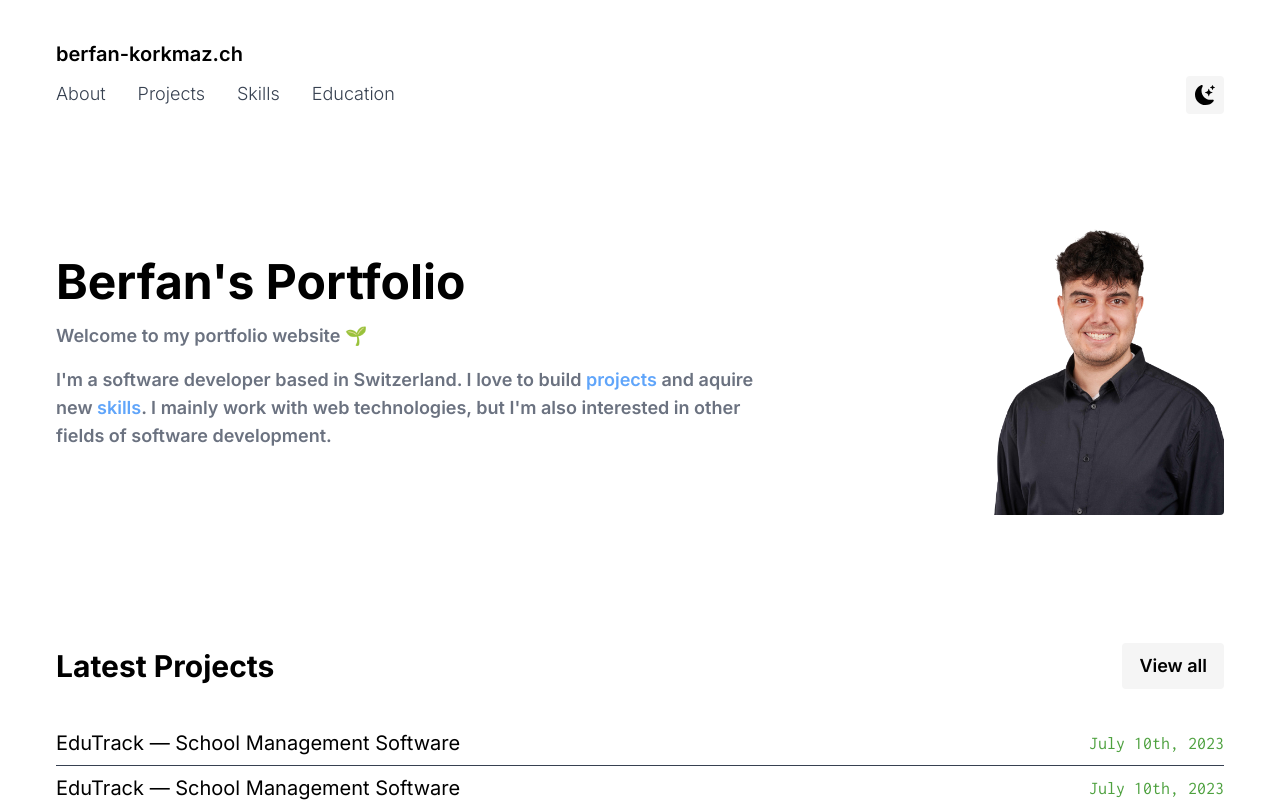
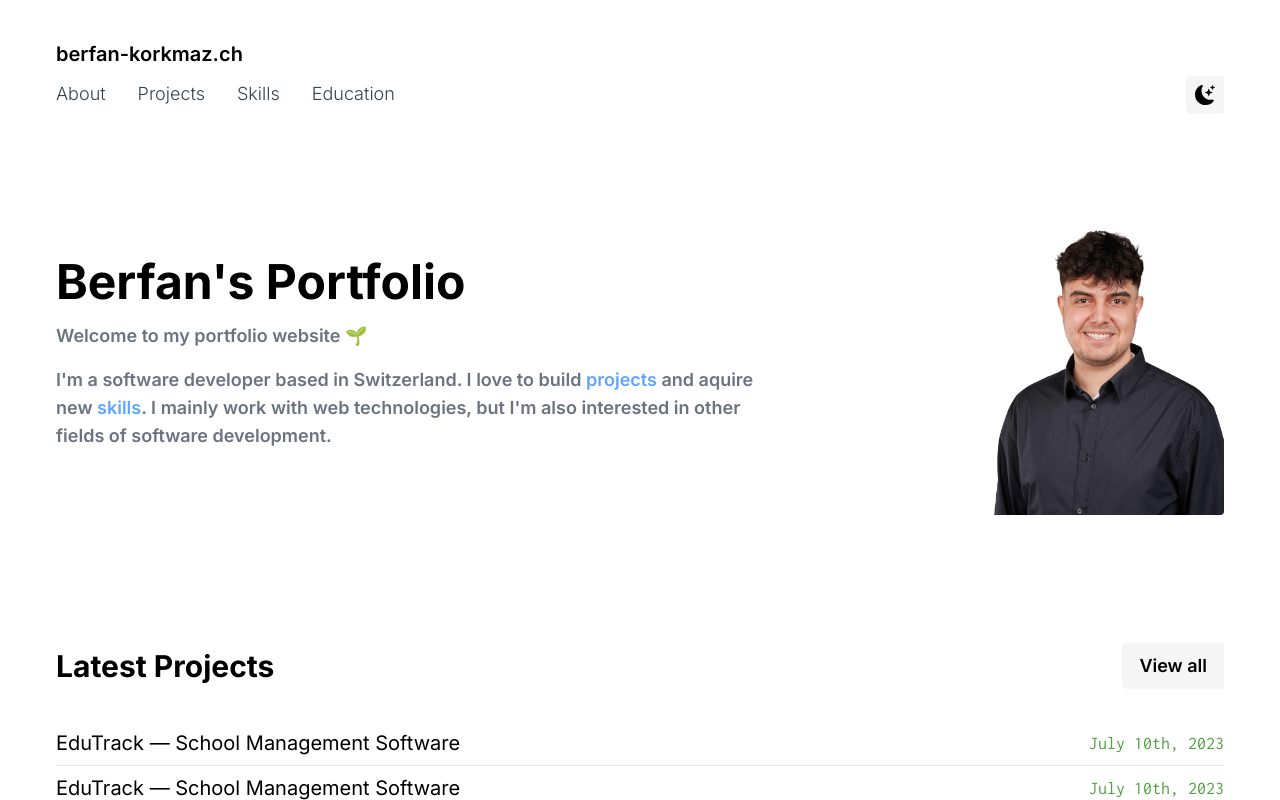
Before and after one commit to BerfanK/berfan-portfolio, a React (Vite) app: page / in a window 1280 px wide. Built offline with nearby package versions, Linux system fonts and the light colour scheme.

Commit message:
style: 💎light mode improved

```diff
--- a/src/components/static/pages/home/elements/EducationCard.tsx
+++ b/src/components/static/pages/home/elements/EducationCard.tsx
@@ -3,7 +3,7 @@ import { IoSchoolOutline } from 'react-icons/io5';
 
 export default function EducationCard(props: EducationProps) {
     return (
-        <div className="flex flex-row items-center gap-8 border divide-x-2 divide-gray-500 border-gray-00 dark:border-gray-800 bg-white dark:bg-[#1f1f1f] rounded-md p-5">
+        <div className="flex flex-row items-center gap-8 border divide-x-2 divide-gray-500 border-gray-200 dark:border-gray-800 bg-white dark:bg-[#1f1f1f] rounded-md p-5">
             {props.image && <img src={props.image} alt={props.name} className="w-20 max-h-20" />}
             {!props.image && <IoSchoolOutline className="w-[100px] h-20 text-gray-700 dark:text-gray-400" />}
             <div className="flex flex-col pl-5 w-full">
--- a/src/components/static/pages/home/elements/ExperienceCard.tsx
+++ b/src/components/static/pages/home/elements/ExperienceCard.tsx
@@ -3,7 +3,7 @@ import { MdWorkOutline } from 'react-icons/md';
 
 export default function ExperienceCard(props: ExperienceProps) {
     return (
-        <div className="flex flex-row items-center gap-8 border divide-x-2 divide-gray-500 border-gray-00 dark:border-gray-800 bg-white dark:bg-[#1f1f1f] rounded-md p-5">
+        <div className="flex flex-row items-center gap-8 border divide-x-2 divide-gray-500 border-gray-200 dark:border-gray-800 bg-white dark:bg-[#1f1f1f] rounded-md p-5">
             {props.image && <img src={props.image} alt={props.name} className="w-20 max-h-20" />}
             {!props.image && <MdWorkOutline className="w-[100px] h-20 text-gray-700 dark:text-gray-400" />}
             <div className="flex flex-col pl-5 w-full">
--- a/src/components/static/pages/home/elements/ProjectItem.tsx
+++ b/src/components/static/pages/home/elements/ProjectItem.tsx
@@ -12,7 +12,7 @@ export default function ProjectItem({ title, shortDescription, date, link }: Pro
     const dateFormatted = moment.tz(date, 'Europe/Zurich').format('MMMM Do, YYYY');
 
     return (
-        <Link to={`/projects/${link}`} className="group flex flex-row items-center justify-between w-full mt-2 border-b border-gray-700 pb-2">
+        <Link to={`/projects/${link}`} className="group flex flex-row items-center justify-between w-full mt-2 border-b border-gray-200 dark:border-gray-700 pb-2">
             <h3 className="text-sm truncate lg:text-xl font-normal group-hover:text-blue-400 duration-200">
                 {title} &mdash; {shortDescription}
             </h3>
--- a/src/components/static/pages/home/elements/SkillItem.tsx
+++ b/src/components/static/pages/home/elements/SkillItem.tsx
@@ -29,7 +29,7 @@ export default function SkillItem({ name, svgIcon, stars }: SkillItemProps) {
     };
 
     return (
-        <div className="border-2 border-gray-800 rounded p-5">
+        <div className="border-2 border-gray-200 dark:border-gray-800 rounded p-5">
             <div className="flex flex-row items-center gap-4">
                 {svgIcon}
                 <div className="flex flex-col">
```
